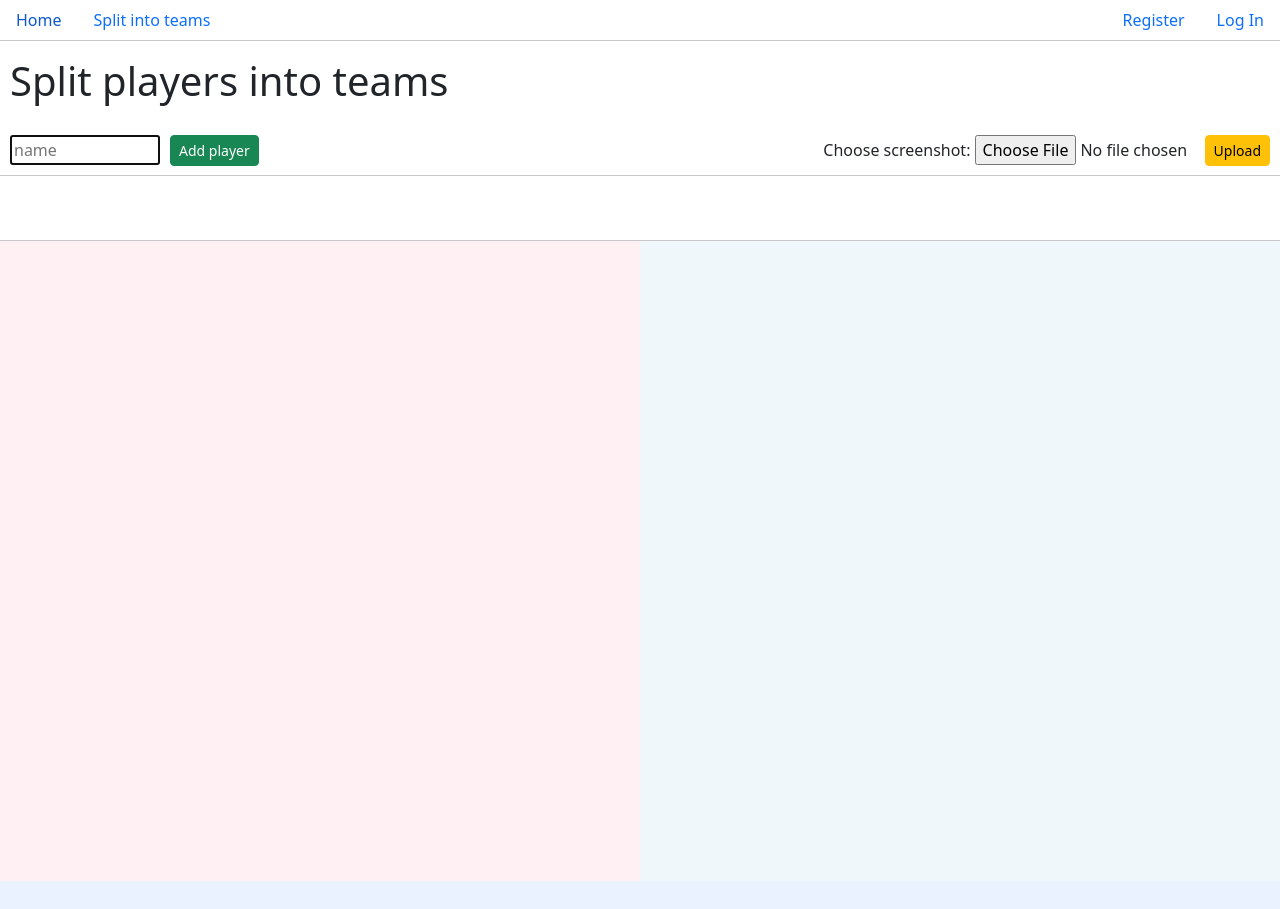
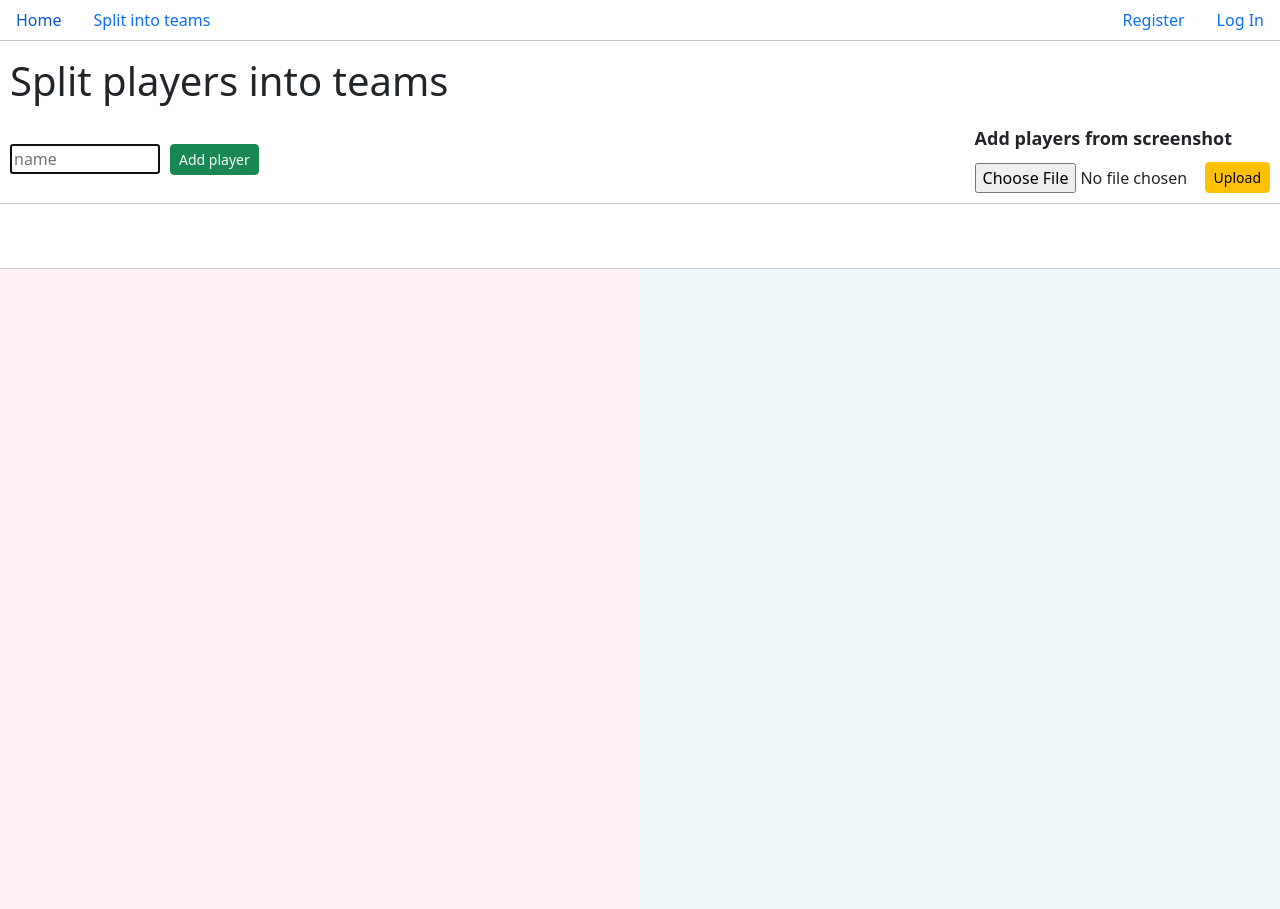
Before and after one commit to uclazyj/CS50W, a Django app: page /team_split in a window 1280 px wide. Before the commit the page ends 881 px from the top, so only its background shows below. Run offline with Django 5.2, Linux system fonts and the light colour scheme; data that the repository does not hold is empty.

Commit message:
Improve some CSS styles.

```diff
--- a/projects/capstone/soccer/static/soccer/styles.css
+++ b/projects/capstone/soccer/static/soccer/styles.css
@@ -60,13 +60,19 @@ h1, h4{
     justify-content: space-between;
     align-items: center;
     margin-top: 20px;
+    margin-bottom: 10px;
 }
 
 #id_image {
     width: 230px;
 }
 
-#upload_button {
+.upload-button-label {
+    margin-bottom: 10px;
+    font-size: large;
+}
+
+#upload-button {
     margin-right: 10px;
 }
 
--- a/projects/capstone/soccer/templates/soccer/team_split.html
+++ b/projects/capstone/soccer/templates/soccer/team_split.html
@@ -12,10 +12,13 @@
             </form>
         </div>
         <div class="form-container">
+            <div class="upload-button-label">
+                <b>Add players from screenshot</b>
+            </div>
             <form action="{% url 'upload_image' %}" method="post" enctype="multipart/form-data">
                 {% csrf_token %}
                 {{ image_upload_form }}
-                <button id="upload_button" type="submit" class="btn btn-warning btn-sm">Upload</button>
+                <button id="upload-button" type="submit" class="btn btn-warning btn-sm">Upload</button>
             </form>
         </div>
     </div>
--- a/projects/capstone/soccer/views.py
+++ b/projects/capstone/soccer/views.py
@@ -22,7 +22,7 @@ class NameForm(forms.Form):
 
 class ImageUploadForm(forms.ModelForm):
 
-    image = forms.ImageField(label="Choose screenshot")
+    image = forms.ImageField(label='')
 
     class Meta:
         model = Image
```
